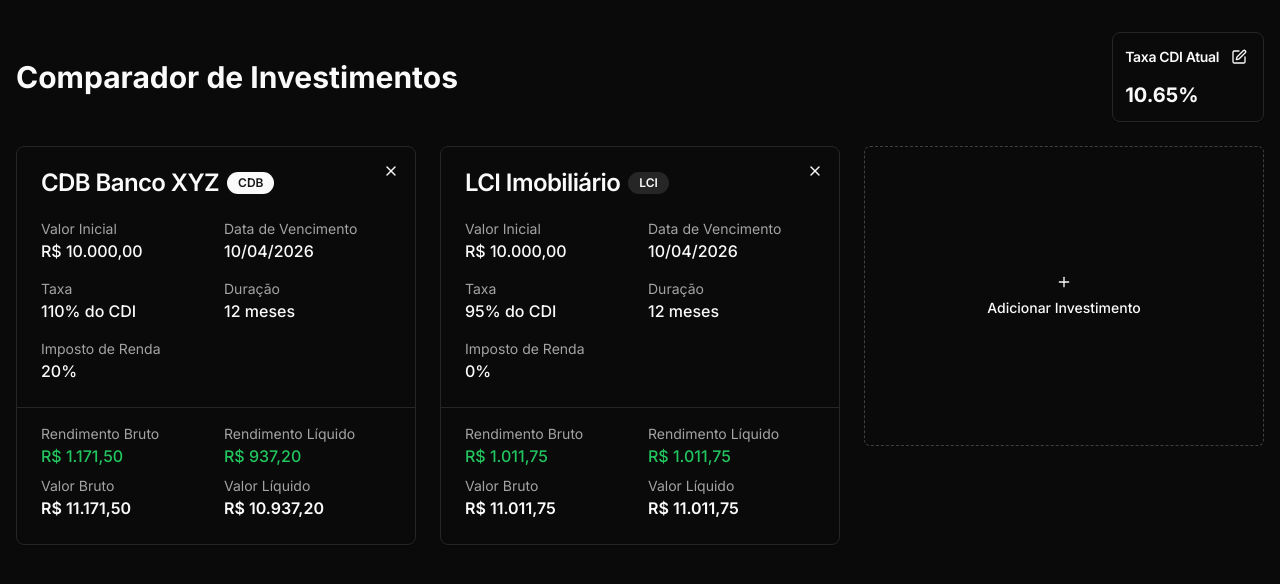
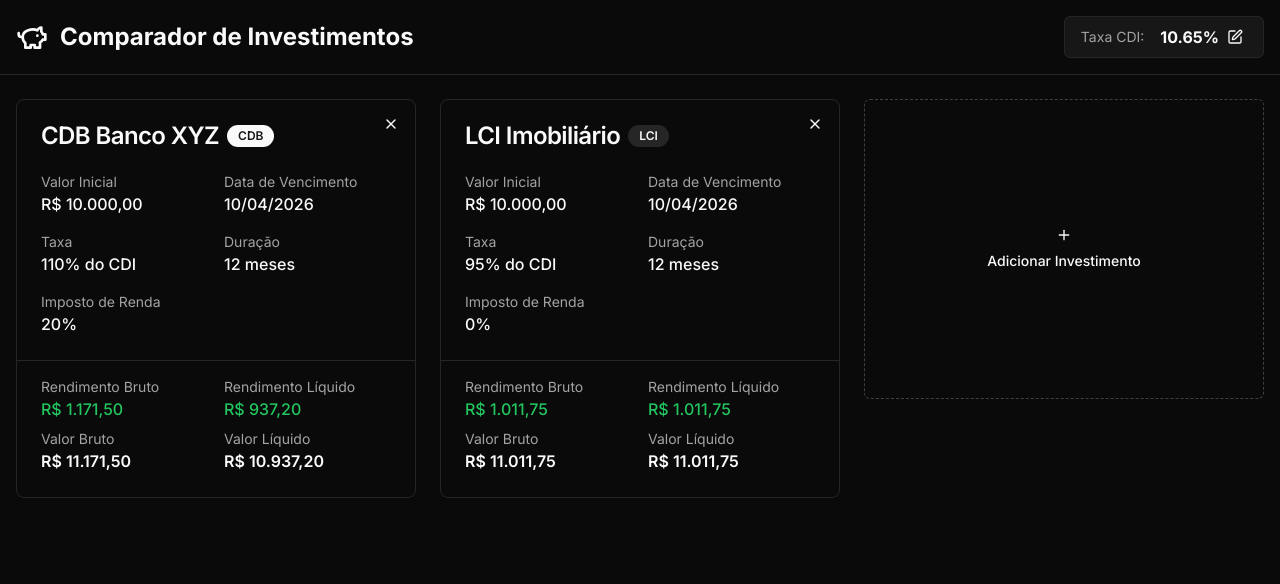
Before and after one commit to Sn0wye/investment-comparator, a Next.js app: page / in a window 1280 px wide. Shown: the top 584 px of the page. Built offline with nearby package versions, Linux system fonts and the light colour scheme.

Commit message:
feat: new header

```diff
--- /dev/null
+++ b/components/app-header.tsx
@@ -0,0 +1,75 @@
+'use client';
+
+import type React from 'react';
+
+import { useState } from 'react';
+import { PiggyBank, Edit } from 'lucide-react';
+import { Button } from '@/components/ui/button';
+import { Input } from '@/components/ui/input';
+
+interface AppHeaderProps {
+  cdiRate: number;
+  onCdiRateChange: (newRate: number) => void;
+}
+
+export default function AppHeader({
+  cdiRate,
+  onCdiRateChange
+}: AppHeaderProps) {
+  const [editingCdi, setEditingCdi] = useState(false);
+
+  const handleCdiChange = (e: React.ChangeEvent<HTMLInputElement>) => {
+    const value = Number.parseFloat(e.target.value);
+    if (!isNaN(value) && value > 0) {
+      onCdiRateChange(value);
+    }
+  };
+
+  return (
+    <header className='border-b border-neutral-800 py-4 px-4 mb-6'>
+      <div className='container mx-auto flex flex-col sm:flex-row justify-between items-center gap-4'>
+        <div className='flex items-center gap-3'>
+          <PiggyBank className='h-8 w-8 text-primary' />
+          <h1 className='text-2xl font-bold'>Comparador de Investimentos</h1>
+        </div>
+
+        <div className='flex items-center gap-2 bg-neutral-900 px-4 py-2 rounded-md border border-neutral-800'>
+          <span className='text-sm text-muted-foreground mr-2'>Taxa CDI:</span>
+
+          {editingCdi ? (
+            <div className='flex items-center'>
+              <Input
+                type='number'
+                value={cdiRate}
+                onChange={handleCdiChange}
+                className='w-20 h-8 text-right border-neutral-700'
+                step='0.01'
+                min='0.01'
+              />
+              <span className='ml-1'>%</span>
+              <Button
+                size='sm'
+                className='ml-2 h-8'
+                onClick={() => setEditingCdi(false)}
+              >
+                Salvar
+              </Button>
+            </div>
+          ) : (
+            <div className='flex items-center'>
+              <span className='font-bold'>{cdiRate.toFixed(2)}%</span>
+              <Button
+                variant='ghost'
+                size='icon'
+                className='h-6 w-6 ml-1'
+                onClick={() => setEditingCdi(true)}
+              >
+                <Edit className='h-3 w-3' />
+              </Button>
+            </div>
+          )}
+        </div>
+      </div>
+    </header>
+  );
+}
--- a/components/investment-comparison.tsx
+++ b/components/investment-comparison.tsx
@@ -1,13 +1,10 @@
 'use client';
 
-import type React from 'react';
-
 import { useState, useEffect } from 'react';
-import { Plus, Edit } from 'lucide-react';
+import { Plus } from 'lucide-react';
 
 import { Button } from '@/components/ui/button';
-import { Input } from '@/components/ui/input';
-import { Card, CardContent, CardHeader, CardTitle } from '@/components/ui/card';
+import AppHeader from '@/components/app-header';
 import InvestmentCard from '@/components/investment-card';
 import AddInvestmentForm from '@/components/add-investment-form';
 import type { Investment } from '@/lib/types';
@@ -16,7 +13,6 @@ export default function InvestmentComparison() {
   // Inicialize os estados com null para evitar diferenças de hidratação
   const [investments, setInvestments] = useState<Investment[] | null>(null);
   const [cdiRate, setCdiRate] = useState<number | null>(null);
-  const [editingCdi, setEditingCdi] = useState<boolean>(false);
   const [showAddForm, setShowAddForm] = useState(false);
   const [isClient, setIsClient] = useState(false);
 
@@ -118,13 +114,6 @@ export default function InvestmentComparison() {
     }
   };
 
-  const handleCdiChange = (e: React.ChangeEvent<HTMLInputElement>) => {
-    const value = Number.parseFloat(e.target.value);
-    if (!isNaN(value) && value > 0) {
-      setCdiRate(value);
-    }
-  };
-
   // Renderize um estado de carregamento até que o cliente esteja pronto
   if (!isClient || investments === null || cdiRate === null) {
     return (
@@ -135,51 +124,10 @@ export default function InvestmentComparison() {
   }
 
   return (
-    <div className='container mx-auto py-8 px-4' suppressHydrationWarning>
-      <div className='flex flex-col md:flex-row justify-between items-start md:items-center mb-6 gap-4'>
-        <h1 className='text-3xl font-bold'>Comparador de Investimentos</h1>
+    <div suppressHydrationWarning>
+      <AppHeader cdiRate={cdiRate} onCdiRateChange={setCdiRate} />
 
-        <Card className='w-auto border-neutral-800'>
-          <CardHeader className='p-3'>
-            <CardTitle className='text-sm flex items-center justify-between'>
-              <span>Taxa CDI Atual</span>
-              <Button
-                variant='ghost'
-                size='icon'
-                className='h-6 w-6 ml-2'
-                onClick={() => setEditingCdi(!editingCdi)}
-              >
-                <Edit className='h-3 w-3' />
-              </Button>
-            </CardTitle>
-          </CardHeader>
-          <CardContent className='p-3 pt-0'>
-            {editingCdi ? (
-              <div className='flex items-center'>
-                <Input
-                  type='number'
-                  value={cdiRate}
-                  onChange={handleCdiChange}
-                  className='w-20 h-8 text-right border-neutral-700'
-                  step='0.01'
-                  min='0.01'
-                />
-                <span className='ml-1'>%</span>
-                <Button
-                  size='sm'
-                  className='ml-2 h-8'
-                  onClick={() => setEditingCdi(false)}
-                >
-                  Salvar
-                </Button>
-              </div>
-            ) : (
-              <div className='text-xl font-bold'>{cdiRate.toFixed(2)}%</div>
-            )}
-          </CardContent>
-        </Card>
-      </div>
-
+      <div className='container mx-auto px-4 pb-8'>
         <div className='grid grid-cols-1 md:grid-cols-2 lg:grid-cols-3 gap-6 mb-8'>
           {investments.map(investment => (
             <InvestmentCard
@@ -208,5 +156,6 @@ export default function InvestmentComparison() {
           />
         )}
       </div>
+    </div>
   );
 }
```
Also changed, not shown: app/icon.svg (added). Lines whose indentation alone changed are shown as unchanged.
